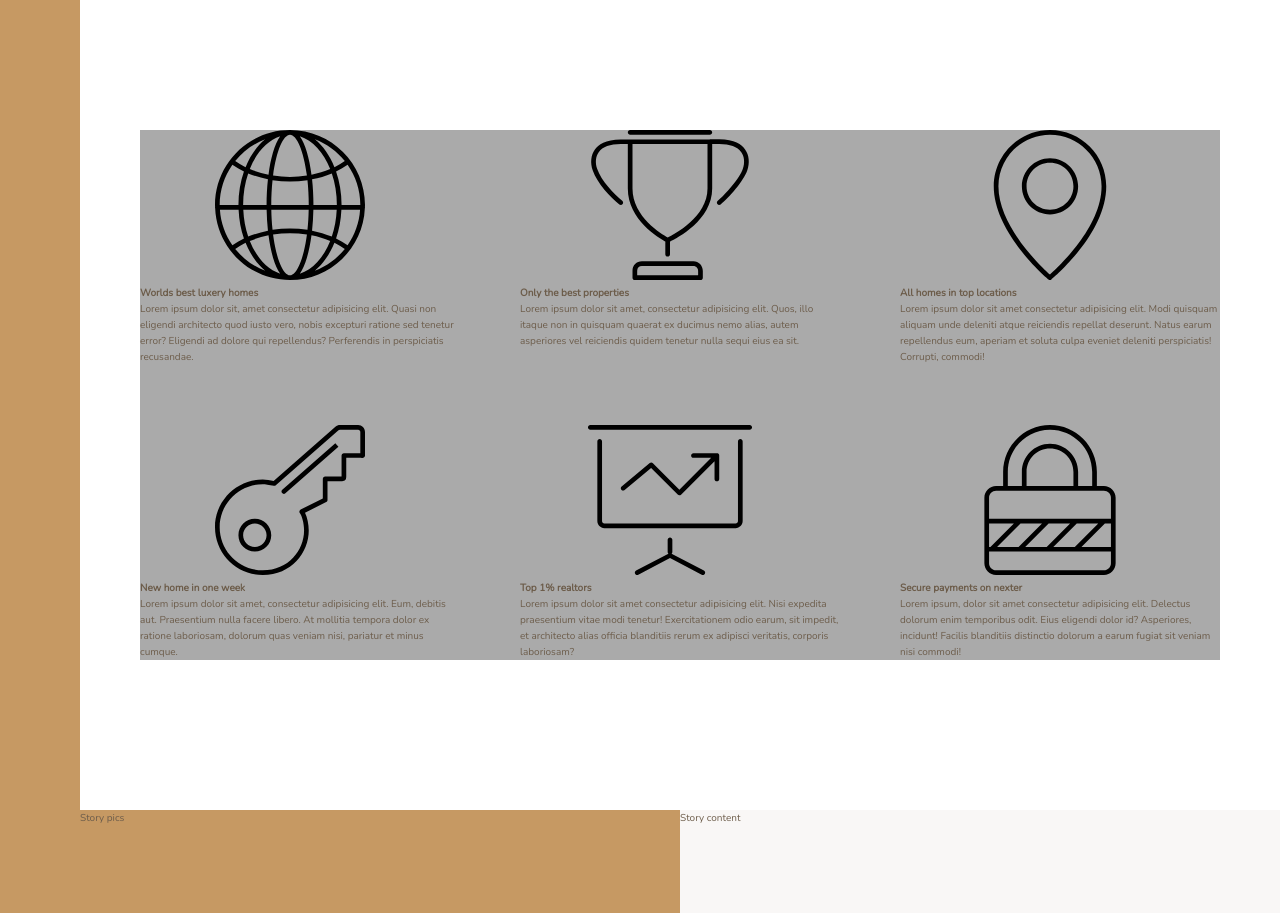
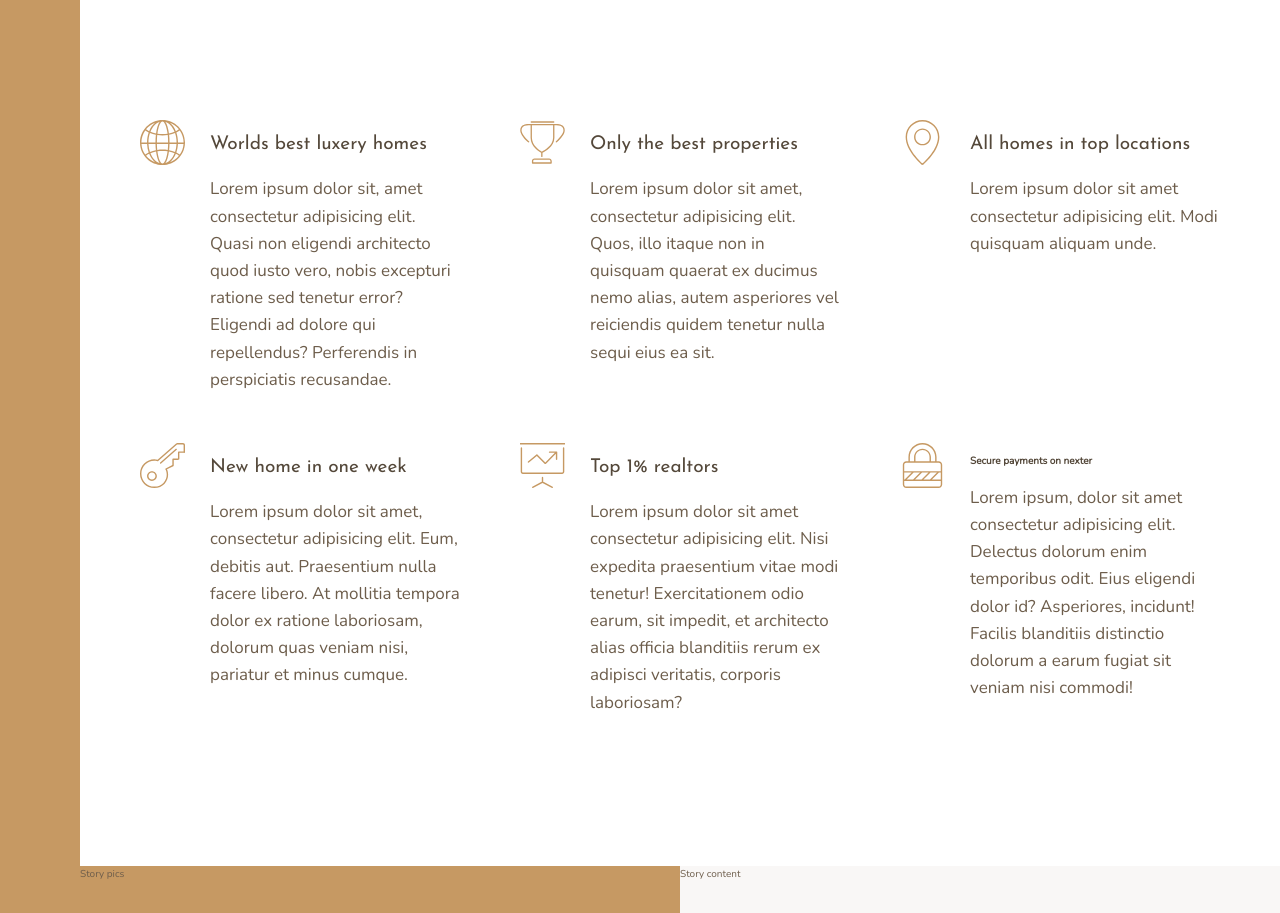
Before and after one commit to codecallogic/nexter, a React app: page / in a window 1280 px wide. Shown: the part 660-1573 px from the top of the page. Built offline with nearby package versions, Linux system fonts and the light colour scheme.

Commit message:
completed features section part 2

```diff
--- a/src/app/App.js
+++ b/src/app/App.js
@@ -12,42 +12,42 @@ function App() {
           <svg className="feature-icon">
             <use xlinkHref="/images/sprite.svg#icon-global"></use>
           </svg>
-          <h4 className="heading-4">Worlds best luxery homes</h4>
+          <h4 className="heading-4-dark heading-4">Worlds best luxery homes</h4>
           <p className="feature-text">Lorem ipsum dolor sit, amet consectetur adipisicing elit. Quasi non eligendi architecto quod iusto vero, nobis excepturi ratione sed tenetur error? Eligendi ad dolore qui repellendus? Perferendis in perspiciatis recusandae.</p>
         </div>
         <div className="feature">
           <svg className="feature-icon">
             <use xlinkHref="/images/sprite.svg#icon-trophy"></use>
           </svg>
-          <h4 className="heading-4">Only the best properties</h4>
+          <h4 className="heading-4-dark heading-4">Only the best properties</h4>
           <p className="feature-text">Lorem ipsum dolor sit amet, consectetur adipisicing elit. Quos, illo itaque non in quisquam quaerat ex ducimus nemo alias, autem asperiores vel reiciendis quidem tenetur nulla sequi eius ea sit.</p>
         </div>
         <div className="feature">
           <svg className="feature-icon">
             <use xlinkHref="/images/sprite.svg#icon-map-pin"></use>
           </svg>
-          <h4 className="heading-4">All homes in top locations</h4>
-          <p className="feature-text">Lorem ipsum dolor sit amet consectetur adipisicing elit. Modi quisquam aliquam unde deleniti atque reiciendis repellat deserunt. Natus earum repellendus eum, aperiam et soluta culpa eveniet deleniti perspiciatis! Corrupti, commodi!</p>
+          <h4 className="heading-4-dark heading-4">All homes in top locations</h4>
+          <p className="feature-text">Lorem ipsum dolor sit amet consectetur adipisicing elit. Modi quisquam aliquam unde.</p>
         </div>
         <div className="feature">
           <svg className="feature-icon">
             <use xlinkHref="/images/sprite.svg#icon-key"></use>
           </svg>
-          <h4 className="heading-4">New home in one week</h4>
+          <h4 className="heading-4-dark heading-4">New home in one week</h4>
           <p className="feature-text">Lorem ipsum dolor sit amet, consectetur adipisicing elit. Eum, debitis aut. Praesentium nulla facere libero. At mollitia tempora dolor ex ratione laboriosam, dolorum quas veniam nisi, pariatur et minus cumque.</p>
         </div>
         <div className="feature">
           <svg className="feature-icon">
             <use xlinkHref="/images/sprite.svg#icon-presentation"></use>
           </svg>
-          <h4 className="heading-4">Top 1% realtors</h4>
+          <h4 className="heading-4-dark heading-4">Top 1% realtors</h4>
           <p className="feature-text">Lorem ipsum dolor sit amet consectetur adipisicing elit. Nisi expedita praesentium vitae modi tenetur! Exercitationem odio earum, sit impedit, et architecto alias officia blanditiis rerum ex adipisci veritatis, corporis laboriosam?</p>
         </div>
         <div className="feature">
           <svg className="feature-icon">
             <use xlinkHref="/images/sprite.svg#icon-lock"></use>
           </svg>
-          <h4 className="heading-4">Secure payments on nexter</h4>
+          <h4 className="heading-4-dark">Secure payments on nexter</h4>
           <p className="feature-text">Lorem ipsum, dolor sit amet consectetur adipisicing elit. Delectus dolorum enim temporibus odit. Eius eligendi dolor id? Asperiores, incidunt! Facilis blanditiis distinctio dolorum a earum fugiat sit veniam nisi commodi!</p>
         </div>
       </section>
--- a/src/cssComponents/_features.scss
+++ b/src/cssComponents/_features.scss
@@ -1,8 +1,29 @@
 .features {
-    background-color: $color-grey-light-2;
     grid-column: center-start / center-end;
     margin: 15rem 0;
     display: grid;
-    grid-template-columns: repeat(3, 1fr);
+    // grid-template-columns: repeat(3, 1fr);
+    grid-template-columns: repeat(auto-fit, minmax(25rem, 1fr));
     grid-gap: 6rem;
+    align-items: start;
 }
+
+.feature {
+    display: grid;
+    grid-template-columns: min-content 1fr;
+    grid-row-gap: 1.5rem;
+    grid-column-gap: 2.5rem;
+
+    &-icon {
+        fill: $color-primary;
+        width: 4.5rem;
+        height: 4.5rem;
+        grid-row: 1 / span 2;
+        transform: translateY(-1rem);
+    }
+
+    &-text {
+        font-size: 1.7rem;
+    }
+
+}
--- a/src/cssComponents/_typography.scss
+++ b/src/cssComponents/_typography.scss
@@ -0,0 +1,26 @@
+%heading {
+    font-family: $font-display;
+    font-weight: 400;
+}
+
+.heading-4 {
+    @extend %heading;
+    font-size: 1.9rem;
+
+    &-light {
+        color: $color-grey-light-1;
+    }
+
+    &-dark {
+        color: $color-grey-dark-1;
+    }
+}
+.heading-3 {
+    @extend %heading;
+}
+.heading-2 {
+    @extend %heading;
+}
+.heading-1 {
+    @extend %heading;
+}
--- a/src/main.scss
+++ b/src/main.scss
@@ -9,3 +9,4 @@
 @import "cssComponents/homes";
 @import "cssComponents/gallery";
 @import "cssComponents/footer";
+@import "cssComponents/typography";
```
Also changed, not shown: src/app/App.css.
